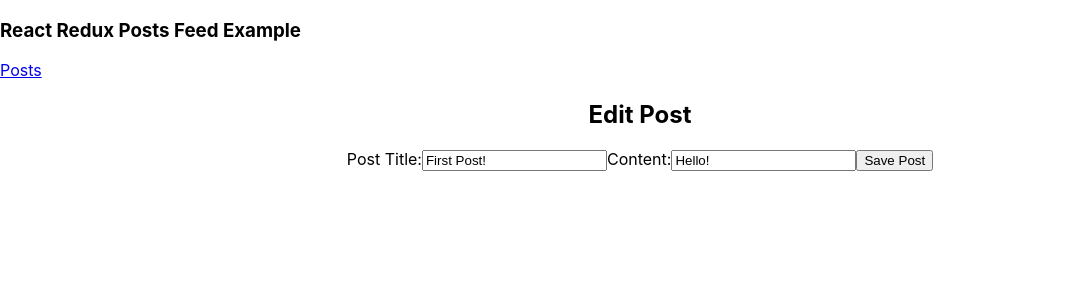
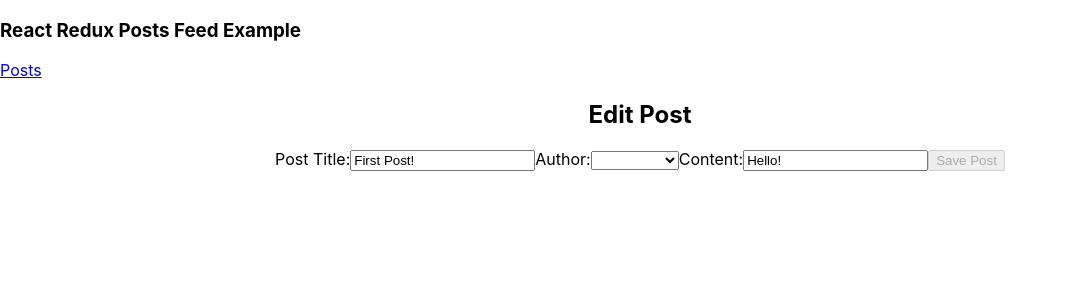
Before and after one commit to Substancia/react-redux-tutorial, a React (Create React App) app in the folder main-posts-feed/: page /editPost/1 in a window 1280 px wide. Shown: the top 300 px of the page, without its empty margins (0-1067 px from the left). Built offline with nearby package versions, Linux system fonts and the light colour scheme.

Commit message:
added authors and users

```diff
--- a/main-posts-feed/src/app/store.js
+++ b/main-posts-feed/src/app/store.js
@@ -1,8 +1,10 @@
 import { configureStore } from '@reduxjs/toolkit';
 import postsReducer from '../features/posts/postsSlice';
+import usersReducer from '../features/users/usersSlice';
 
 export const store = configureStore({
   reducer: {
     posts: postsReducer,
+    users: usersReducer,
   },
 });
--- a/main-posts-feed/src/features/posts/AddPostForm.js
+++ b/main-posts-feed/src/features/posts/AddPostForm.js
@@ -11,24 +11,32 @@ const AddPostForm = props => {
 
   const [title, setTitle] = useState((post && post.title) ? post.title : '');
   const [content, setContent] = useState((post && post.content) ? post.content : '');
+  const [userId, setUserId] = useState('');
   const dispatch = useDispatch();
   const history = useHistory();
+  const users = useSelector(state => state.users);
 
   const onSavePostClicked = () => {
-    if(title && content) {
     if(props.edit) {
       dispatch(
         postUpdated({ id: props.match.params.postId, title, content })
       );
+      history.push(`/posts/${props.match.params.postId}`)
     } else {
-        dispatch(postAdded(title, content));
+      dispatch(postAdded(title, content, userId));
     }
 
     setTitle('');
     setContent('');
-      history.push(`/posts/${props.match.params.postId}`)
   }
-  }
+
+  const canSave = Boolean(title) && Boolean(content) && Boolean(userId);
+
+  const usersOptions = users.map(user =>
+    <option key={user.id} value={user.id}>
+      {user.name}
+    </option>
+  );
 
   return (
     <section>
@@ -46,6 +54,15 @@ const AddPostForm = props => {
           value={title}
           onChange={e => setTitle(e.target.value)}
         />
+        <label htmlFor='postAuthor'>Author:</label>
+        <select
+          id='postAuthor'
+          value={userId}
+          onChange={e => setUserId(Number(e.target.value))}
+        >
+          <option value=''></option>
+          {usersOptions}
+        </select>
         <label htmlFor='postContent'>Content:</label>
         <input
           type='text'
@@ -54,7 +71,7 @@ const AddPostForm = props => {
           value={content}
           onChange={e => setContent(e.target.value)}
         />
-        <button type='button' onClick={onSavePostClicked}>Save Post</button>
+        <button type='button' onClick={onSavePostClicked} disabled={!canSave}>Save Post</button>
       </form>
     </section>
   );
--- a/main-posts-feed/src/features/posts/SinglePostPage.js
+++ b/main-posts-feed/src/features/posts/SinglePostPage.js
@@ -5,6 +5,11 @@ import { Link } from "react-router-dom";
 const SinglePostPage = ({ match }) => {
   const post = useSelector(state =>
     state.posts.find(post => post.id === match.params.postId)
+  );
+
+  const author = useSelector(state => ('user' in post) ?
+    state.users.find(user => user.id === post.user) :
+    null
   );
 
   if(!post) return (
@@ -18,6 +23,7 @@ const SinglePostPage = ({ match }) => {
     <section>
       <article>
         <h2>{post.title}</h2>
+        <h4>{author !== null ? author.name : null}</h4>
         <p>{post.content}</p>
         <Link to={`/editPost/${post.id}`}>Edit Post</Link>
         <Link to='/'>Back</Link>
--- a/main-posts-feed/src/features/posts/postsSlice.js
+++ b/main-posts-feed/src/features/posts/postsSlice.js
@@ -13,9 +13,9 @@ const postsSlice = createSlice({
       reducer(state, action) {
         state.push(action.payload)
       },
-      prepare(title, content) {
+      prepare(title, content, userId) {
         return {
-          payload: { id: nanoid(), title, content }
+          payload: { id: nanoid(), title, content, user: userId }
         }
       }
     },
@@ -31,4 +31,6 @@ const postsSlice = createSlice({
 
 export const { postAdded, postUpdated } = postsSlice.actions;
 
+export const getLatestPostId = state => state.posts[state.posts.length - 1].id;
+
 export default postsSlice.reducer;
--- /dev/null
+++ b/main-posts-feed/src/features/users/usersSlice.js
@@ -0,0 +1,15 @@
+import { createSlice } from "@reduxjs/toolkit";
+
+const initialState = [
+  { id: 0, name: 'Sentienta' },
+  { id: 1, name: 'Arlandria' },
+  { id: 2, name: 'Substancia' }
+];
+
+const usersSlice = createSlice({
+  name: 'users',
+  initialState,
+  reducers: {}
+});
+
+export default usersSlice.reducer;
```
Lines whose indentation alone changed are shown as unchanged.
